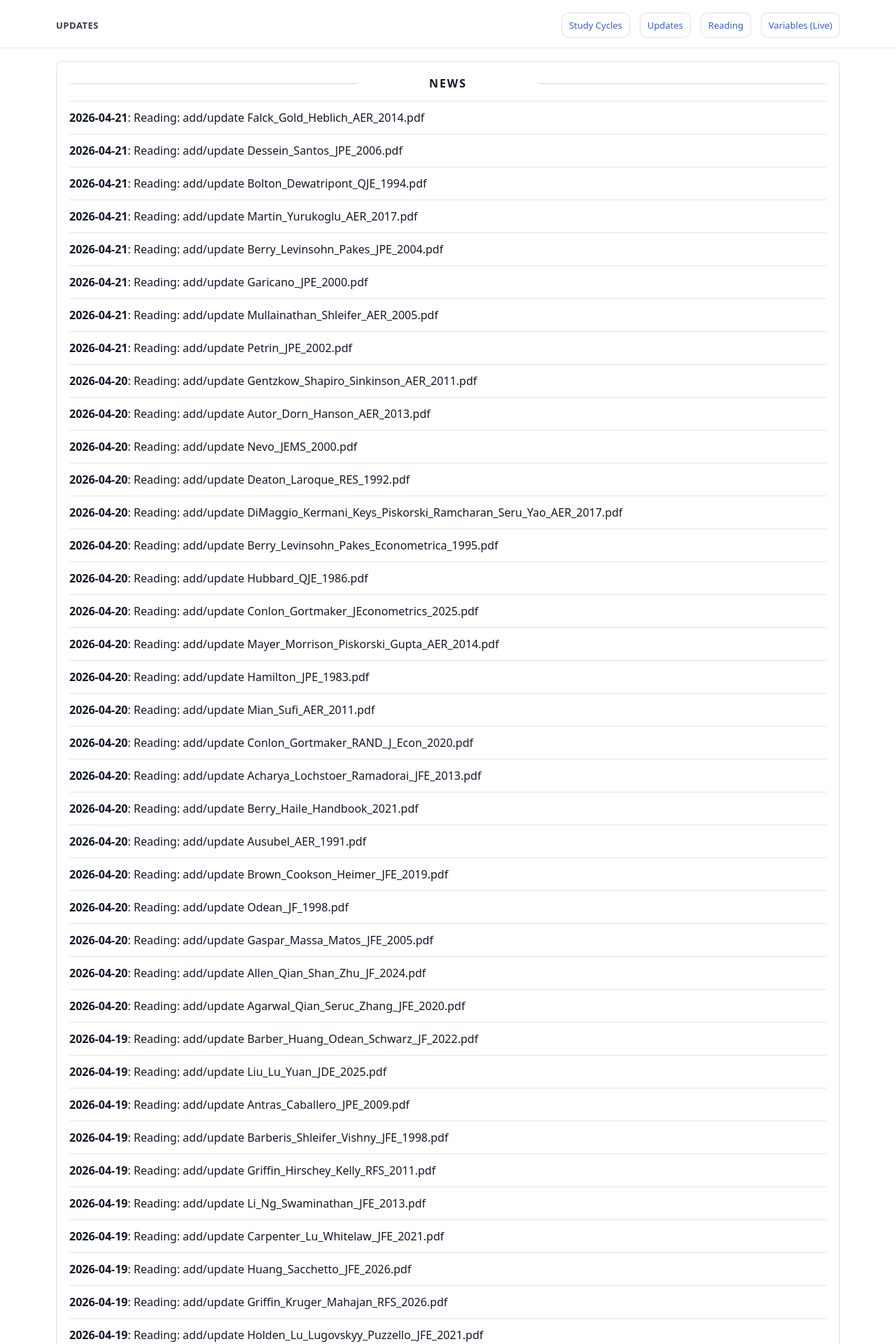
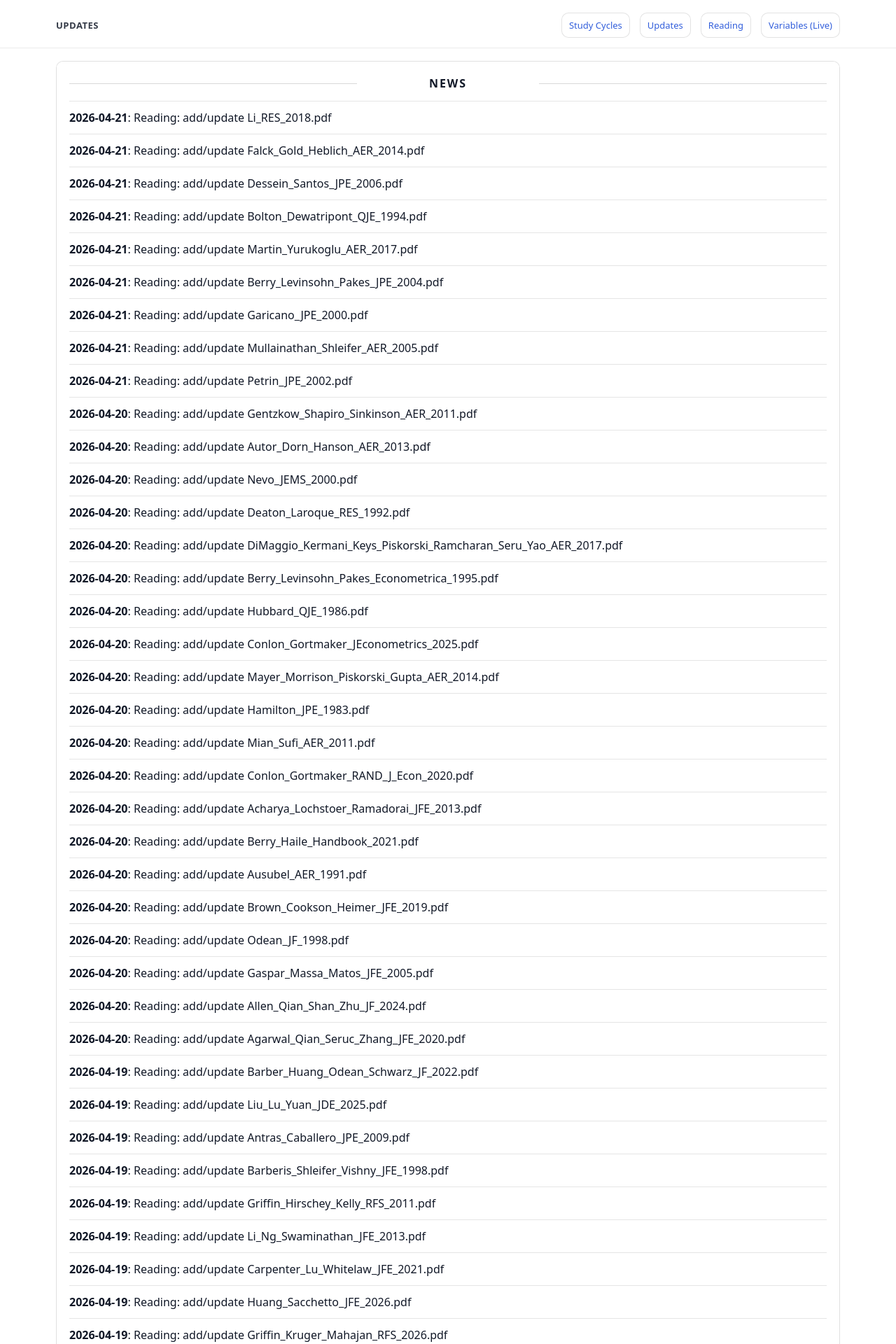
Before and after one commit to yaxinzn/study-archive, a Jekyll site: the page built from updates/index.md, in a window 1280 px wide. Shown: the top 1920 px of the page at 70% size. Built offline with Jekyll 4.4.1, drawn with Linux system fonts in a browser that asks for light colours; some of the changed text lies outside the part shown.

Commit message:
chore: update NEWS feed

```diff
--- a/_data/news.yml
+++ b/_data/news.yml
@@ -1,4 +1,7 @@
 # Auto-generated update history (sorted newest -> oldest). Do not edit manually.
+- ts: "1776763353"
+  date: "2026-04-21"
+  title: "Reading: add/update Li_RES_2018.pdf"
 - ts: "1776725291"
   date: "2026-04-21"
   title: "Reading: add/update Falck_Gold_Heblich_AER_2014.pdf"
```
